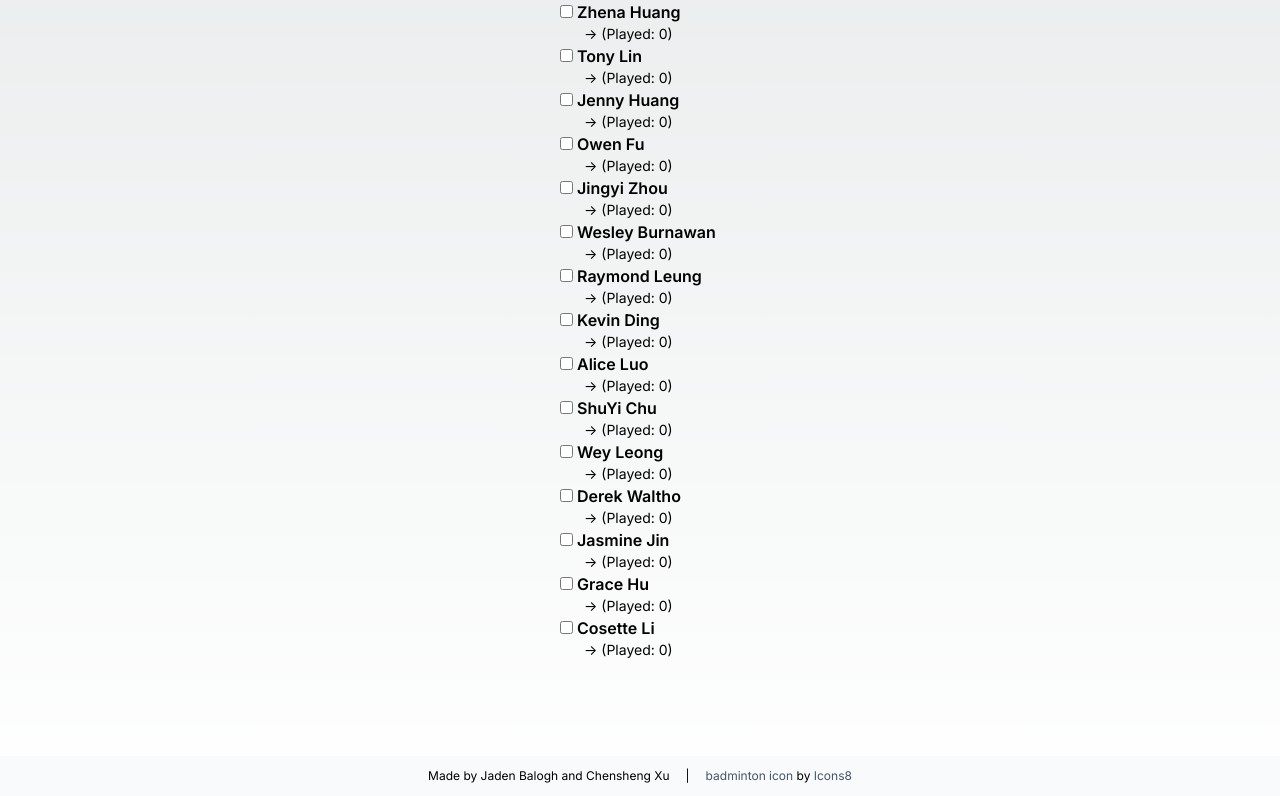
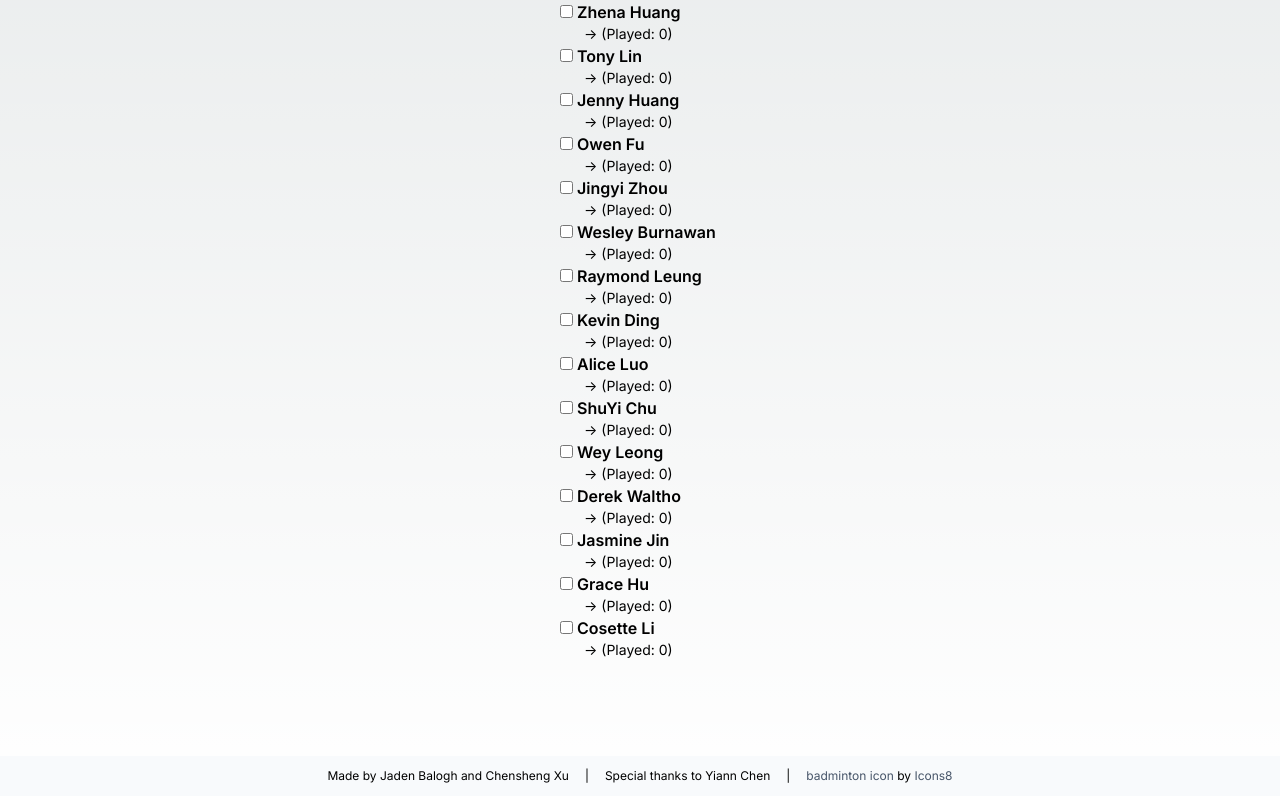
Before and after one commit to JadenBalogh/badminton-court-scheduler, a Next.js app: page / in a window 1280 px wide. Shown: the part 924-1720 px from the top of the page. Built offline with nearby package versions, Linux system fonts and the light colour scheme.

Commit message:
Add special thanks

```diff
--- a/app/page.tsx
+++ b/app/page.tsx
@@ -652,6 +652,10 @@ export default function Home() {
         </div>
         |
         <div>
+          <p>Special thanks to Yiann Chen</p>
+        </div>
+        |
+        <div>
           <a
             className="text-slate-600"
             target="_blank"
```
